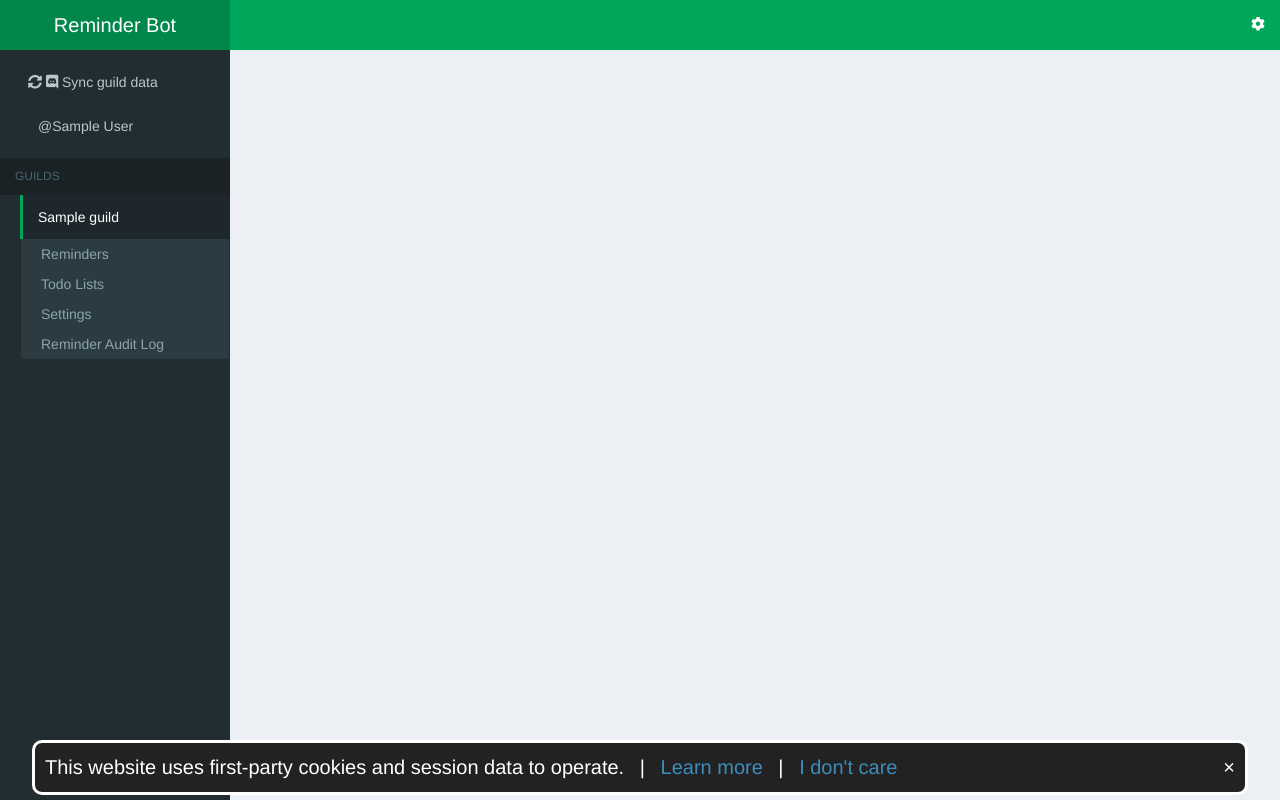
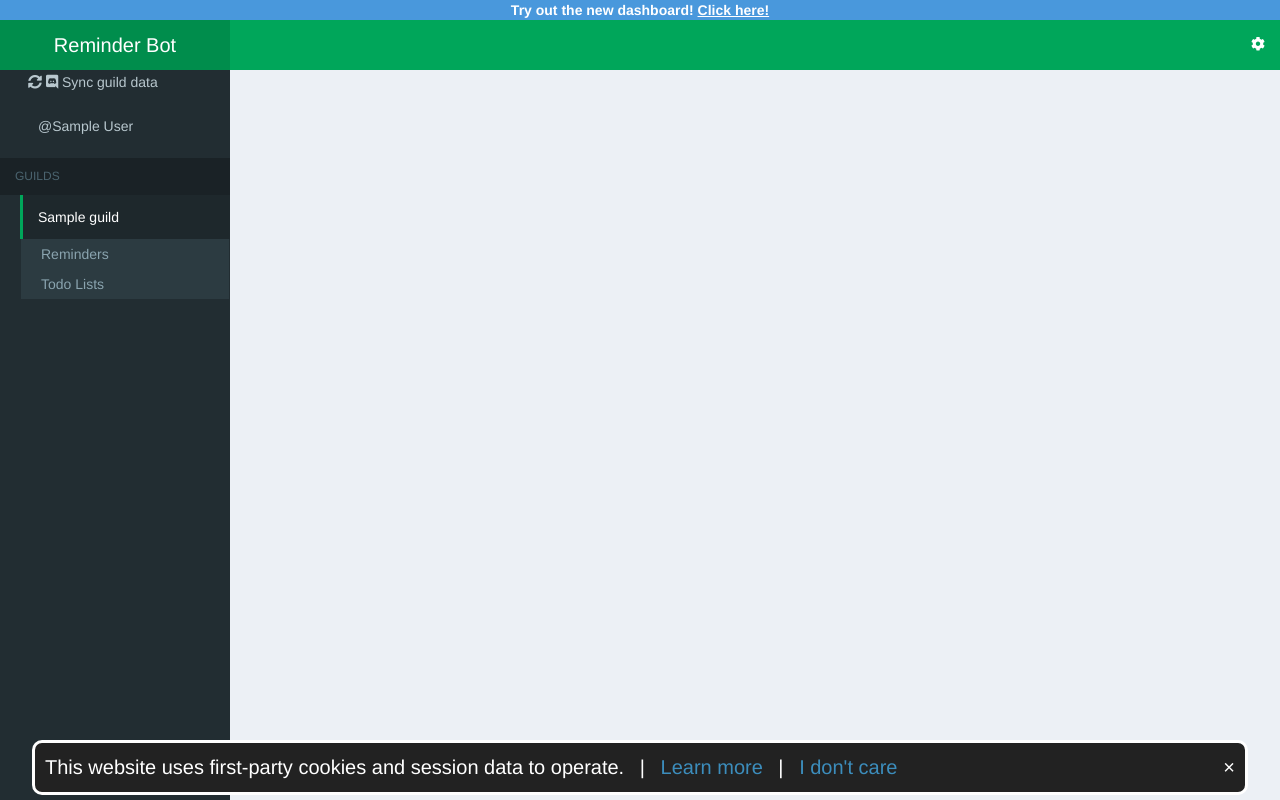
Before and after one commit to reminder-bot/web, a Flask app: template app/templates/dashboard_base.html in a window 1280 px wide. Run offline with Flask 3, Linux system fonts and the light colour scheme; the template is opened without the code that fills it: values that come from a table or form of the project are taken from there, others are empty; tables that the repository leaves empty hold one stand-in row (values such as "Sample post"); parts of the project's set-up code (start-up, migrations or seed data) failed here and were passed over; some libraries are stand-ins or nearby versions; some web fonts are replaced.

Commit message:
Promo for new dashboard

```diff
--- a/app/templates/dashboard_base.html
+++ b/app/templates/dashboard_base.html
@@ -40,6 +40,9 @@
     <body class="hold-transition skin-green sidebar-mini">
         <div class="wrapper">
             <header class="main-header">
+                <div style="width: 100%; background-color: #4998dc; font-weight: bold; color: #fff; text-align: center;">
+                    <a href="https://beta.reminder-bot.com/dashboard" style="color: #fff">Try out the new dashboard! <span style="text-decoration: underline;">Click here!</span></a>
+                </div>
                 <a href="{{ url_for('index') }}" class="logo hidden-xs">
                     <!-- logo for regular state and mobile devices -->
                     <span class="logo-lg">
@@ -80,8 +83,6 @@
                                 <ul class="treeview-menu">
                                     <li><a href="{{ url_for('dashboard', id=display_guild.guild) }}">Reminders</a></li>
                                     <li><a href="{{ url_for('todo_dashboard', id=display_guild.guild) }}">Todo Lists</a></li>
-                                    <li><a href="{{ url_for('settings_dashboard', id=display_guild.guild) }}">Settings</a></li>
-                                    <li><a href="{{ url_for('audit_log', id=display_guild.guild) }}">Reminder Audit Log</a></li>
                                 </ul>
                             </li>
                         {% endfor %}
```
